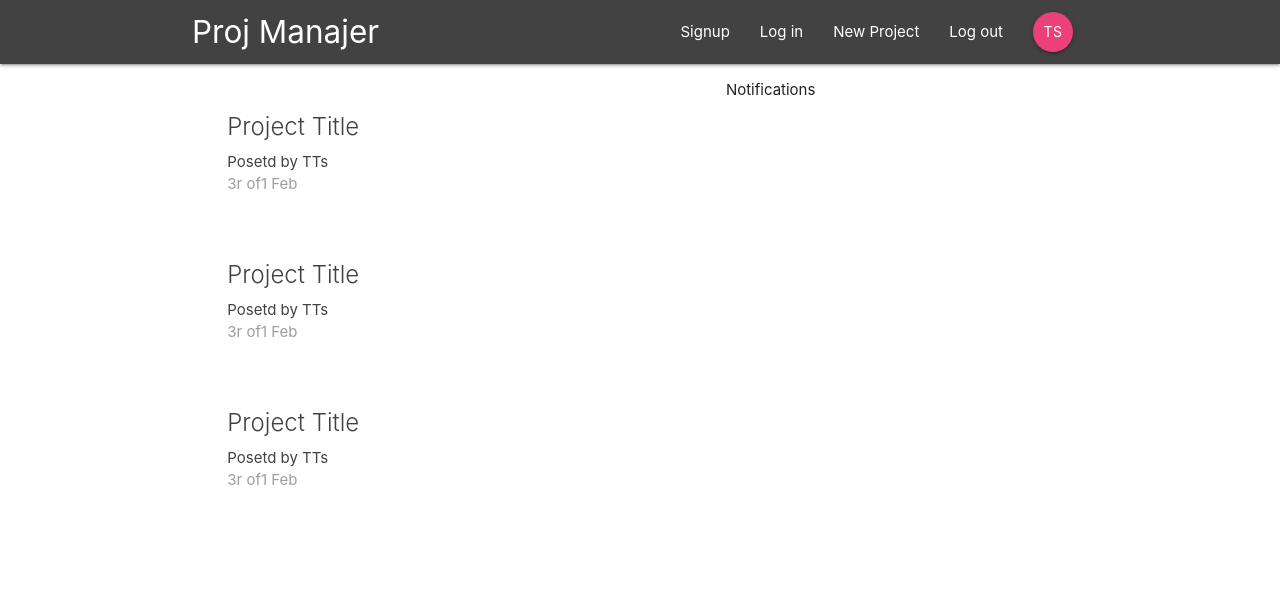
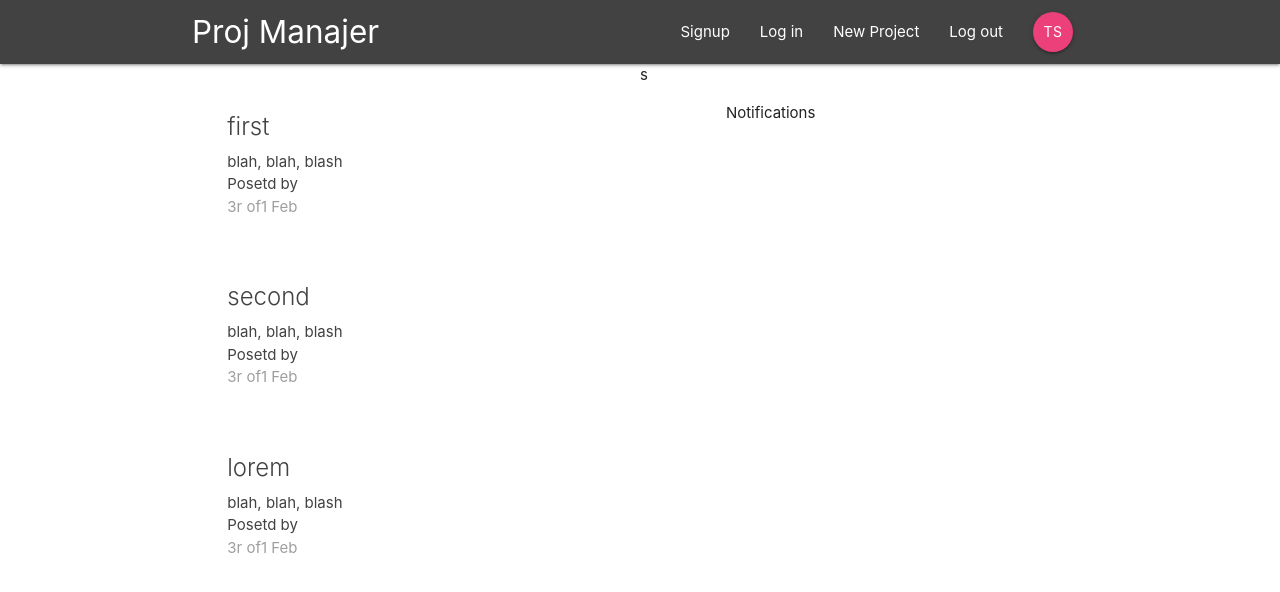
Before and after one commit to trexr/manage-jour, a React (Create React App) app: page / in a window 1280 px wide. Shown: the top 592 px of the page. Built offline with nearby package versions, Linux system fonts and the light colour scheme.

Commit message:
Adds firebase config

```diff
--- a/package.json
+++ b/package.json
@@ -6,12 +6,15 @@
     "@testing-library/jest-dom": "^4.2.4",
     "@testing-library/react": "^9.4.0",
     "@testing-library/user-event": "^7.2.1",
+    "firebase": "^7.8.1",
+    "firebase-tools": "^7.12.1",
     "react": "^16.12.0",
     "react-dom": "^16.12.0",
     "react-redux": "^7.1.3",
     "react-router-dom": "^5.1.2",
     "react-scripts": "3.3.1",
-    "redux": "^4.0.5"
+    "redux": "^4.0.5",
+    "redux-thunk": "^2.3.0"
   },
   "scripts": {
     "start": "react-scripts start",
--- /dev/null
+++ b/src/Store/Actions/projectActions.jsx
@@ -0,0 +1,6 @@
+export const createProject = project => {
+  return (dispatch, getState) => {
+    //make async call to db
+    dispatch({ type: "CREATE_PROJECT", project });
+  };
+};
--- a/src/Store/projectReducer.jsx
+++ b/src/Store/projectReducer.jsx
@@ -1,5 +1,15 @@
-const initState = {};
+const initState = {
+  projects: [
+    { id: "1", title: "first ", content: "blah, blah, blash" },
+    { id: "2", title: "second ", content: "blah, blah, blash" },
+    { id: "3", title: "lorem ", content: "blah, blah, blash" }
+  ]
+};
 const projectReducer = (state = initState, action) => {
+  switch (action.type) {
+    case "CREATE_PROJECT":
+      console.log("created project", action.project);
+  }
   return state;
 };
 
--- a/src/components/dashboard/Dashboard.jsx
+++ b/src/components/dashboard/Dashboard.jsx
@@ -1,16 +1,20 @@
 import React, { Component } from "react";
 import Notifications from "./Notifications";
 import ProjectList from "../projects/ProjectList";
+import { connect } from "react-redux";
 
 class Dashboard extends Component {
   state = {};
   render() {
+    console.log(this.props.projects);
+    const { projects } = this.props;
     return (
       <div className="dashboard container">
         <div className="row">
           <div className="col s12 m6">
-            <ProjectList />
+            <ProjectList projects={projects} />
           </div>
+          s
           <div className="col s12 m5 offset-m1">
             <Notifications />
           </div>
@@ -19,5 +23,10 @@ class Dashboard extends Component {
     );
   }
 }
-
-export default Dashboard;
+const mapStateToProps = state => {
+  return {
+    projects: state.project.projects
+  };
+};
+//connect fx returns higher order function
+export default connect(mapStateToProps)(Dashboard);
--- a/src/components/projects/CreateProject.jsx
+++ b/src/components/projects/CreateProject.jsx
@@ -1,4 +1,6 @@
 import React, { Component } from "react";
+import { connect } from "react-redux";
+import { createProject } from "../../Store/Actions/projectActions";
 
 class CreateProject extends Component {
   state = {};
@@ -9,6 +11,8 @@ class CreateProject extends Component {
   };
   handleSubmit = e => {
     console.log(this.state);
+    // createProject()
+    this.props.createProject(this.state);
     e.preventDefault();
   };
   render() {
@@ -36,5 +40,9 @@ class CreateProject extends Component {
     );
   }
 }
-
-export default CreateProject;
+const mapDispatchToProps = dispatch => {
+  return {
+    createProject: project => dispatch(createProject(project))
+  };
+};
+export default connect(null, mapDispatchToProps)(CreateProject);
--- a/src/components/projects/ProjectList.jsx
+++ b/src/components/projects/ProjectList.jsx
@@ -1,12 +1,13 @@
 import React from "react";
 import ProjectSummary from "./ProjectSummary";
 
-const ProjectList = () => {
+const ProjectList = ({ projects }) => {
   return (
     <div className="project-list section">
-      <ProjectSummary />
-      <ProjectSummary />
-      <ProjectSummary />
+      {projects &&
+        projects.map(project => {
+          return <ProjectSummary key={project.id} project={project} />;
+        })}
     </div>
   );
 };
--- a/src/components/projects/ProjectSummary.jsx
+++ b/src/components/projects/ProjectSummary.jsx
@@ -1,11 +1,12 @@
 import React from "react";
 
-const ProjectSummary = () => {
+const ProjectSummary = ({ project }) => {
   return (
     <div className="card z-depth-0 project-summary">
       <div className="card-content grey-text text-darken-3">
-        <span className="card-title">Project Title</span>
-        <p>Posetd by TTs</p>
+        <span className="card-title">{project.title}</span>
+        <p> {project.content}</p>
+        <p>Posetd by </p>
         <p className="grey-text">3r of1 Feb</p>
       </div>
     </div>
--- a/src/index.js
+++ b/src/index.js
@@ -3,11 +3,12 @@ import ReactDOM from "react-dom";
 import "./index.css";
 import App from "./App";
 import * as serviceWorker from "./serviceWorker";
-import { createStore } from "redux";
+import { createStore, applyMiddleware } from "redux";
 import rootReducer from "./Store/rootReducer";
 import { Provider } from "react-redux";
+import thunk from "redux-thunk";
 
-const store = createStore(rootReducer);
+const store = createStore(rootReducer, applyMiddleware(thunk));
 
 ReactDOM.render(
   <Provider store={store}>
```
Also changed, not shown: src/config/fbconfig.js (added, +18 -0 lines), 1 other file (tests, documents, lock files or other folders).
